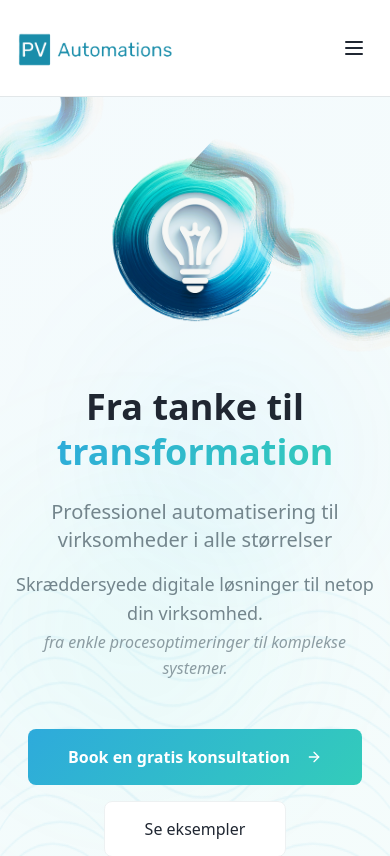
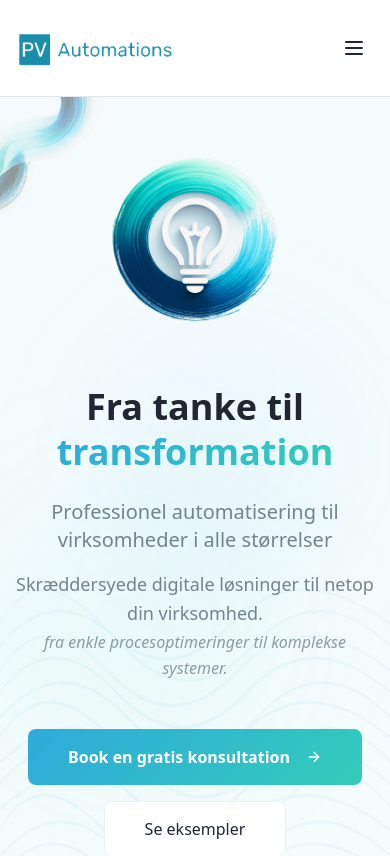
Before and after one commit to PValentinoo/PV-automations, a React (Vite) app: page / in a window 390 px wide. Shown: the top 856 px of the page. Built offline with nearby package versions, Linux system fonts and the light colour scheme.

Commit message:
mobil fix

```diff
--- a/src/components/HeroSection.tsx
+++ b/src/components/HeroSection.tsx
@@ -133,7 +133,7 @@
       </div>
 
         {/* Brushstrokes background - angled from center, fading near top */}
-        <div className="absolute inset-0 -z-5">
+        <div className="absolute inset-0 -z-5 hidden md:block">
         <img
           src="/brushstrokes.png"
           alt=""
```
